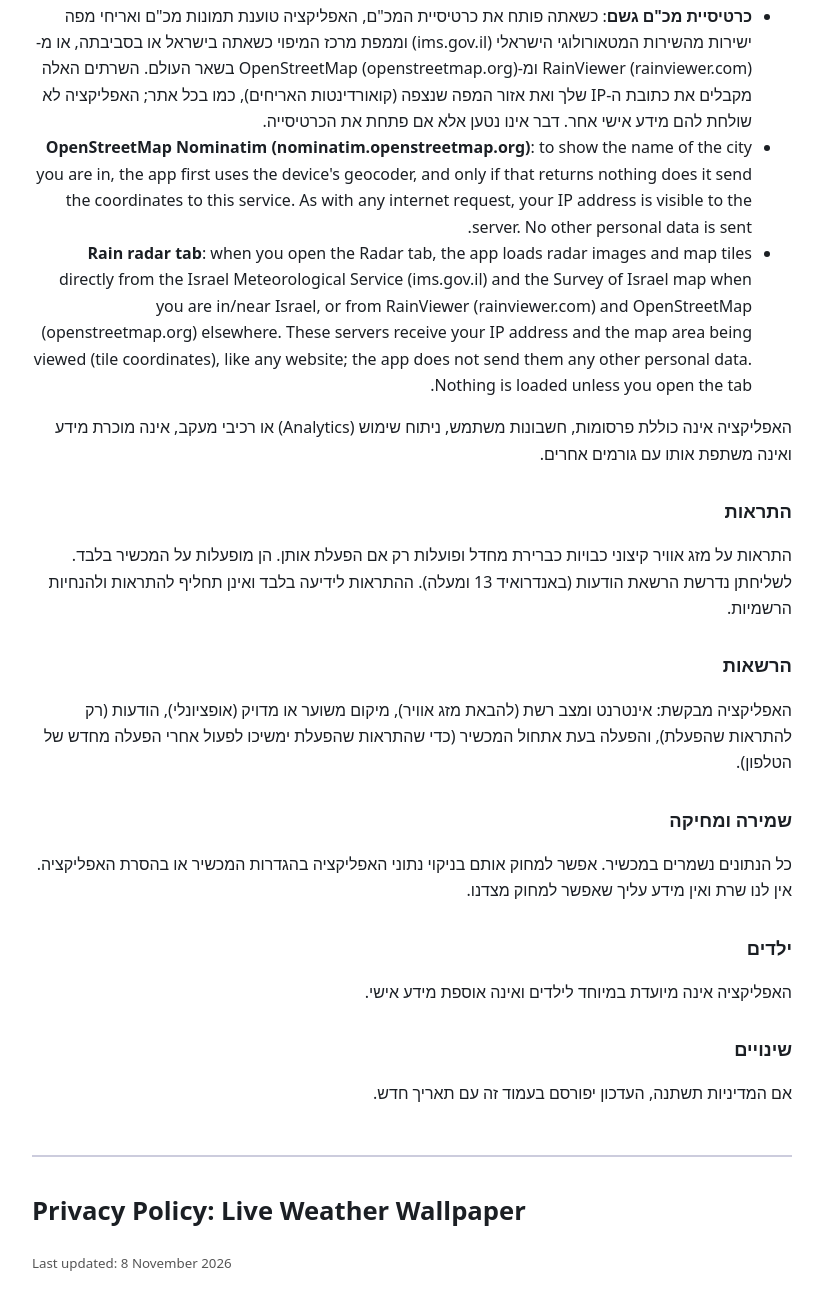
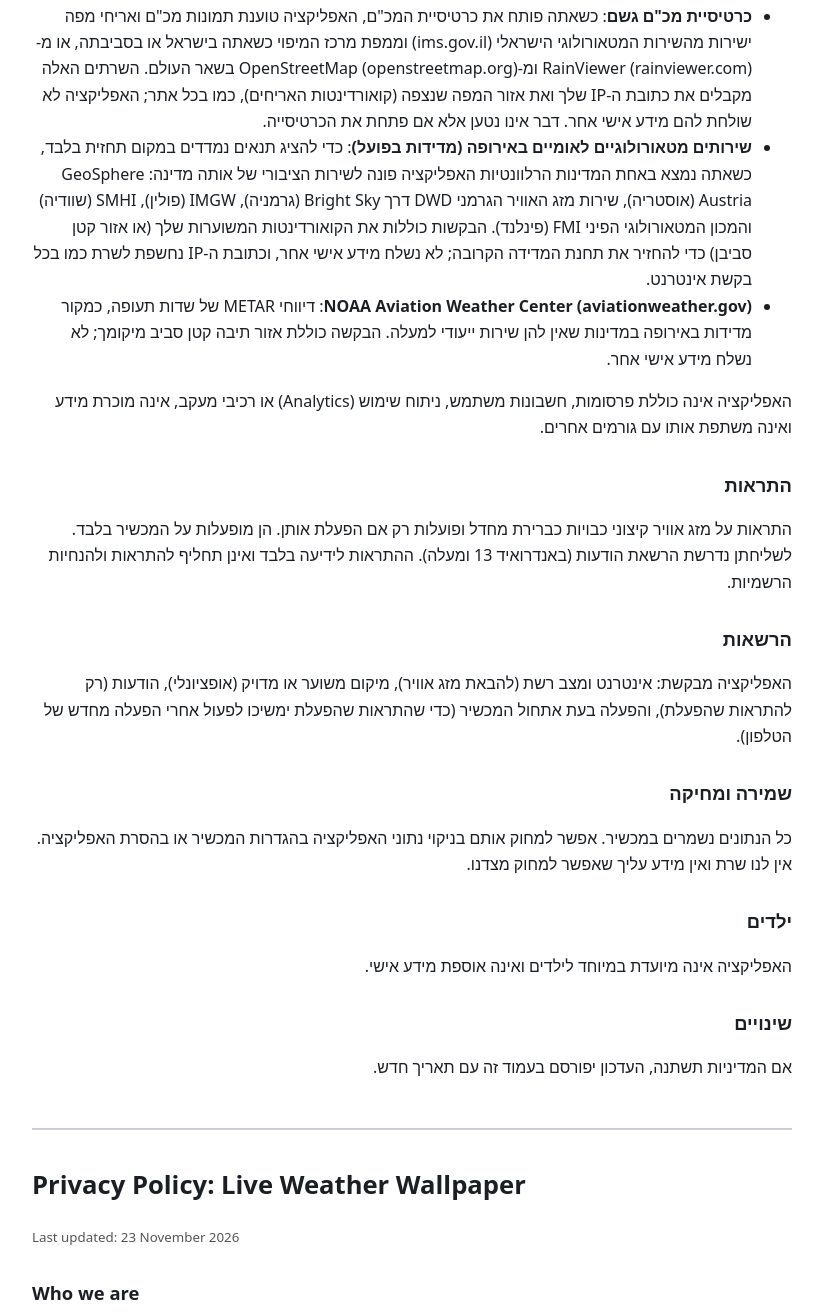
Before and after one commit to gpadoron/weather-wallpaper-privacy, a plain HTML site: page index.html in a window 1280 px wide. Shown: the part 1052-2364 px from the top of the page, without its empty margins (228-1051 px from the left). Drawn offline with Linux system fonts and the light colour scheme.

Commit message:
Add files via upload

```diff
--- a/index.html
+++ b/index.html
@@ -14,7 +14,7 @@ small{color:#555}
 </head>
 <body>
 <h1>מדיניות פרטיות: טפט מזג אוויר חי</h1>
-<small>עודכן לאחרונה: 8 בנובמבר 2026</small>
+<small>עודכן לאחרונה: 23 בנובמבר 2026</small>
 
 <h2>מי אנחנו</h2>
 <p>"טפט מזג אוויר חי" (Live Weather Wallpaper) היא אפליקציית אנדרואיד שמציגה טפט חי לפי מזג האוויר והשעה. מפתח: דורון מורדוף. יצירת קשר: gpadoron@gmail.com</p>
@@ -36,8 +36,8 @@ small{color:#555}
 <li><b>National Weather Service (api.weather.gov)</b>: אזהרות מזג אוויר רשמיות בארצות הברית, רק אם הופעלו התראות ואתה נמצא בארה"ב. הבקשה כוללת את הקואורדינטות המשוערות שלך (מעוגלות) כדי שיוחזרו רק אזהרות למיקום שלך; לא נשלח מידע אישי אחר. נתוני ה-NWS בנחלת הכלל.</li>
 <li><b>OpenStreetMap Nominatim (nominatim.openstreetmap.org)</b>: כדי להציג את שם העיר שבה אתה נמצא, האפליקציה פונה קודם לשירות הגיאוקודינג של המכשיר, ורק אם הוא לא מחזיר תוצאה היא שולחת את הקואורדינטות לשירות זה. כמו בכל בקשת אינטרנט, כתובת ה-IP נחשפת לשרת. לא נשלח מידע אישי אחר.</li>
 <li><b>כרטיסיית מכ"ם גשם</b>: כשאתה פותח את כרטיסיית המכ"ם, האפליקציה טוענת תמונות מכ"ם ואריחי מפה ישירות מהשירות המטאורולוגי הישראלי (ims.gov.il) וממפת מרכז המיפוי כשאתה בישראל או בסביבתה, או מ-RainViewer (rainviewer.com) ומ-OpenStreetMap (openstreetmap.org) בשאר העולם. השרתים האלה מקבלים את כתובת ה-IP שלך ואת אזור המפה שנצפה (קואורדינטות האריחים), כמו בכל אתר; האפליקציה לא שולחת להם מידע אישי אחר. דבר אינו נטען אלא אם פתחת את הכרטיסייה.</li>
-<li><b>OpenStreetMap Nominatim (nominatim.openstreetmap.org)</b>: to show the name of the city you are in, the app first uses the device's geocoder, and only if that returns nothing does it send the coordinates to this service. As with any internet request, your IP address is visible to the server. No other personal data is sent.</li>
-<li><b>Rain radar tab</b>: when you open the Radar tab, the app loads radar images and map tiles directly from the Israel Meteorological Service (ims.gov.il) and the Survey of Israel map when you are in/near Israel, or from RainViewer (rainviewer.com) and OpenStreetMap (openstreetmap.org) elsewhere. These servers receive your IP address and the map area being viewed (tile coordinates), like any website; the app does not send them any other personal data. Nothing is loaded unless you open the tab.</li>
+<li><b>שירותים מטאורולוגיים לאומיים באירופה (מדידות בפועל)</b>: כדי להציג תנאים נמדדים במקום תחזית בלבד, כשאתה נמצא באחת המדינות הרלוונטיות האפליקציה פונה לשירות הציבורי של אותה מדינה: GeoSphere Austria (אוסטריה), שירות מזג האוויר הגרמני DWD דרך Bright Sky (גרמניה), IMGW (פולין), SMHI (שוודיה) והמכון המטאורולוגי הפיני FMI (פינלנד). הבקשות כוללות את הקואורדינטות המשוערות שלך (או אזור קטן סביבן) כדי להחזיר את תחנת המדידה הקרובה; לא נשלח מידע אישי אחר, וכתובת ה-IP נחשפת לשרת כמו בכל בקשת אינטרנט.</li>
+<li><b>NOAA Aviation Weather Center (aviationweather.gov)</b>: דיווחי METAR של שדות תעופה, כמקור מדידות באירופה במדינות שאין להן שירות ייעודי למעלה. הבקשה כוללת אזור תיבה קטן סביב מיקומך; לא נשלח מידע אישי אחר.</li>
 </ul>
 <p>האפליקציה אינה כוללת פרסומות, חשבונות משתמש, ניתוח שימוש (Analytics) או רכיבי מעקב, אינה מוכרת מידע ואינה משתפת אותו עם גורמים אחרים.</p>
 
@@ -58,7 +58,7 @@ small{color:#555}
 
 <div class="en">
 <h1>Privacy Policy: Live Weather Wallpaper</h1>
-<small>Last updated: 8 November 2026</small>
+<small>Last updated: 23 November 2026</small>
 
 <h2>Who we are</h2>
 <p>Live Weather Wallpaper is an Android app that shows a live wallpaper based on the weather and time of day. Developer: Doron Mordof. Contact: gpadoron@gmail.com</p>
@@ -78,6 +78,10 @@ small{color:#555}
 <li><b>Israel Meteorological Service (ims.gov.il)</b>: official observation data, forecast and warnings in Israel. Requests identify the nearest measuring station (observations) or download a public forecast file that does not depend on the user, with no personal details.</li>
 <li><b>MeteoAlarm (meteoalarm.org, EUMETNET)</b>: official weather warnings in Europe, only if weather alerts are enabled. The app downloads a public warnings file for your country (CC BY 4.0, "Data provided by EUMETNET members") that does not depend on you; matching to your area is done on the device. Your coordinates are not sent to MeteoAlarm.</li>
 <li><b>National Weather Service (api.weather.gov)</b>: official weather warnings in the United States, only if weather alerts are enabled and you are located in the US. The request includes your approximate coordinates (rounded) so that only warnings for your location are returned; no other personal data is sent. NWS data is in the public domain.</li>
+<li><b>National meteorological services in Europe (measured conditions)</b>: to show measured conditions rather than a forecast alone, when you are in a relevant country the app queries that country's public service: GeoSphere Austria (Austria), the German Weather Service DWD via Bright Sky (Germany), IMGW (Poland), SMHI (Sweden) and the Finnish Meteorological Institute FMI (Finland). Requests include your approximate coordinates (or a small area around them) so the nearest measuring station is returned; no other personal data is sent, and your IP address is visible to the server as with any internet request.</li>
+<li><b>NOAA Aviation Weather Center (aviationweather.gov)</b>: airport METAR reports, used as a source of measurements in Europe in countries without a dedicated service above. The request includes a small bounding box around your location; no other personal data is sent.</li>
+<li><b>OpenStreetMap Nominatim (nominatim.openstreetmap.org)</b>: to show the name of the city you are in, the app first uses the device's geocoder, and only if that returns nothing does it send the coordinates to this service. As with any internet request, your IP address is visible to the server. No other personal data is sent.</li>
+<li><b>Rain radar tab</b>: when you open the Radar tab, the app loads radar images and map tiles directly from the Israel Meteorological Service (ims.gov.il) and the Survey of Israel map when you are in/near Israel, or from RainViewer (rainviewer.com) and OpenStreetMap (openstreetmap.org) elsewhere. These servers receive your IP address and the map area being viewed (tile coordinates), like any website; the app does not send them any other personal data. Nothing is loaded unless you open the tab.</li>
 </ul>
 <p>The app contains no ads, no user accounts, no analytics and no tracking components. It does not sell data and does not share it with anyone else.</p>
 
```
